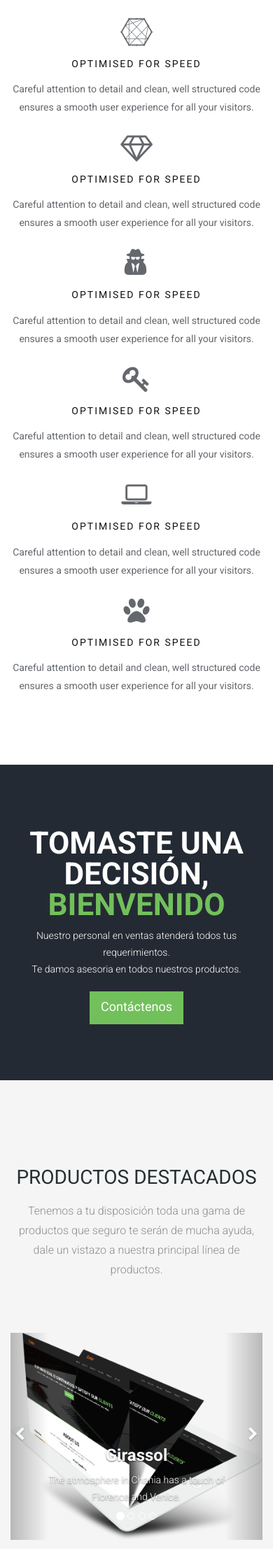
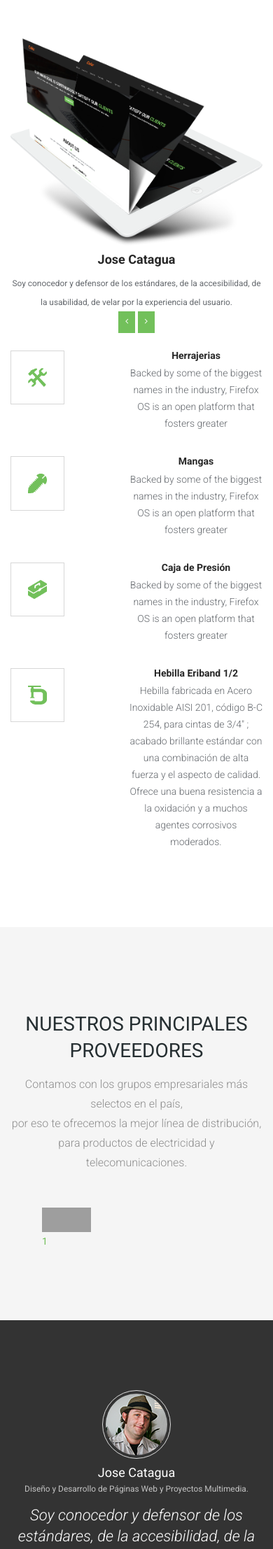
Before and after one commit to Joselo24/Electrosur, a PHP site: page / in a window 390 px wide. Shown: the part 3101-5315 px from the top of the page at 70% size. Run offline with PHP 8.4, Linux system fonts and the light colour scheme; some web fonts are replaced; grey boxes are pictures that could not be loaded.

Commit message:
20/04
trabbajo de hoy

```diff
--- a/css/main.css
+++ b/css/main.css
@@ -760,12 +760,22 @@ img.box-border {
   font-weight: bold;
 }
 
-/*************** Slide Productos Destacados ***************/
+/*************** Carousel Productos Destacados ***************/
 .carousel-inner > .item > img,
 .carousel-inner > .item > a > img {
   width: 100%;
   margin: auto;
 }
+
+/*************** Carousel Proveedores ***************/
+.carousel-inner .active.left { left: -33%; }
+.carousel-inner .next        { left:  33%; }
+.carousel-inner .prev        { left: -33%; }
+.carousel-control.left,.carousel-control.right {background-image:none;}
+.item:not(.prev) {visibility: visible;}
+.item.right:not(.prev) {visibility: hidden;}
+.rightest{ visibility: visible;}
+
 
 
 /* desplegabe menu hover
--- a/index.php
+++ b/index.php
@@ -57,8 +57,8 @@
                             <li class="scroll"><a href="#home" data-section="#home">Inicio</a></li>
                             <li class="scroll"><a href="#about" data-section="#about">Nosostros</a></li>
                             <li class="scroll"><a href="#portfolio" data-section="#portfolio">Productos</a></li>
-                            <li class="scroll"><a href="#services" data-section="#services">Proveedores</a></li>
-                            <li class="scroll"><a href="#features" data-section="#features">Destacados</a></li>
+                            <li class="scroll"><a href="#services" data-section="#services">Destacados</a></li>
+                            <li class="scroll"><a href="#features" data-section="#features">Proveedores</a></li>
                             <li class="scroll"><a href="#contact-area" data-section="#contact-area">Contáctenos</a></li>
                         </ul>
                     </div>
@@ -499,8 +499,100 @@
         </div><!--/.container-->
     </section><!--/#portfolio-->
 
+    <section id="cta2">
+        <div class="container">
+            <div class="text-center">
+                <h2 class="wow fadeInUp" data-wow-duration="300ms" data-wow-delay="0ms">TOMASTE UNA DECISIÓN, <span>BIENVENIDO</span></h2>
+                <p class="wow fadeInUp" data-wow-duration="300ms" data-wow-delay="100ms">Nuestro personal en ventas atenderá todos tus requerimientos. <br/>Te damos asesoria en todos nuestros productos.</p>
+                <p class="wow fadeInUp" data-wow-duration="300ms" data-wow-delay="200ms"><a class="btn btn-primary btn-lg" href="#contact-area">Contáctenos</a></p>
+            </div>
+        </div>
+    </section>
 
     <section id="services" >
+        <div class="container">
+            <div class="section-header">
+                <h2 class="section-title text-center wow fadeInDown">Productos Destacados</h2>
+                <p class="text-center wow fadeInDown">Tenemos a tu disposición toda una gama de productos que seguro te serán de mucha ayuda, <br> dale un vistazo a nuestra principal línea de productos. </p>
+            </div>
+            <div class="row">
+                <div class="col-sm-6 wow fadeInLeft">
+                <!-- Slide Productos Destacados -->
+                    <div id="carousel-testimonial" class="carousel slide text-center" data-ride="carousel">
+                        <!-- Wrapper for slides -->
+                        <div class="carousel-inner" role="listbox">
+                            <div class="item active">
+                                <p><img class="img-responsive" src="images/main-feature.png" alt=""></p>
+                                <h4>Jose Catagua</h5>
+                                <small>Soy conocedor y defensor de los estándares, de la accesibilidad, de la usabilidad, de velar por la experiencia del usuario.</small>
+                            </div>
+                            <div class="item">
+                                <p><img class="img-responsive" src="images/main-feature.png" alt=""></p>
+                                <h4>Louise S. Morgan</h4>
+                                <small>Lorem ipsum dolor sit amet, consectetur adipisicing elit, sed do eiusmod tempor incididunt ut et dolore magna aliqua. Ut enim ad minim veniam</small>
+                            </div>
+                        </div>
+
+                        <!-- Controls -->
+                        <div class="btns">
+                            <a class="btn btn-primary btn-sm" href="#carousel-testimonial" role="button" data-slide="prev">
+                                <span class="fa fa-angle-left" aria-hidden="true"></span>
+                                <span class="sr-only">Previous</span>
+                            </a>
+                            <a class="btn btn-primary btn-sm" href="#carousel-testimonial" role="button" data-slide="next">
+                                <span class="fa fa-angle-right" aria-hidden="true"></span>
+                                <span class="sr-only">Next</span>
+                            </a>
+                        </div>
+                    </div>
+                </div>  <!-- Aqui termina Slide Productos Destacados -->
+
+                <div class="col-sm-6 wow fadeInLeft">
+                    <div class="media service-box wow fadeInRight">
+                        <div class="pull-left">
+                            <img class="box-border img-responsive" src="images/portfolio/icon_herraje.png">
+                        </div>
+                        <div class="media-body">
+                            <h5 class="media-heading">Herrajerias</h5>
+                            <p>Backed by some of the biggest names in the industry, Firefox OS is an open platform that fosters greater</p>
+                        </div>
+                    </div>
+
+                    <div class="media service-box wow fadeInRight">
+                        <div class="pull-left">
+                            <img class="box-border img-responsive" src="images/portfolio/icon_manga.png">
+                        </div>
+                        <div class="media-body">
+                            <h5 class="media-heading">Mangas</h5>
+                            <p>Backed by some of the biggest names in the industry, Firefox OS is an open platform that fosters greater</p>
+                        </div>
+                    </div>
+
+                    <div class="media service-box wow fadeInRight">
+                        <div class="pull-left">
+                            <img class="box-border img-responsive" src="images/portfolio/icon_cajapresion.png">
+                        </div>
+                        <div class="media-body">
+                            <h5 class="media-heading">Caja de Presión</h5>
+                            <p>Backed by some of the biggest names in the industry, Firefox OS is an open platform that fosters greater</p>
+                        </div>
+                    </div>
+
+                    <div class="media service-box wow fadeInRight">
+                        <div class="pull-left">
+                            <img class="box-border img-responsive" src="images/portfolio/icon_hebilla.png">
+                        </div>
+                        <div class="media-body">
+                            <h5 class="media-heading">Hebilla Eriband 1/2</h5>
+                            <p>Hebilla fabricada en Acero Inoxidable AISI 201, código B-C 254, para cintas de 3/4" ; acabado brillante estándar con una combinación de alta fuerza y el aspecto de calidad. Ofrece una buena resistencia a la oxidación y a muchos agentes corrosivos moderados.</p>
+                        </div>
+                    </div>
+                </div>
+            </div>
+        </div>
+    </section><!--/#services Fin Productos Destacados -->
+
+    <section id="features">
         <div class="container">
 
             <div class="section-header">
@@ -508,6 +600,52 @@
                 <p class="text-center wow fadeInDown">Contamos con los grupos empresariales más selectos en el país, <br> por eso te ofrecemos la mejor línea de distribución, para productos de electricidad y telecomunicaciones.</p>
             </div>
 
+<!-- Proveedores Principales -->
+<div class="container">
+    <div class="col-md-12">
+        <div class="carousel slide" id="myCarousel">
+          <div class="carousel-inner">
+                <div class="item active">
+                  <div class="col-lg-4 col-xs-4 col-md-4 col-sm-4">
+                  <a href="#"><img src="http://lorempixel.com/400/200/sports" class="img-responsive">1</a></div>
+                </div>
+                <div class="item">
+                  <div class="col-lg-4 col-xs-4 col-md-4 col-sm-4">
+                  <a href="#"><img src="http://lorempixel.com/400/200/" class="img-responsive">2</a></div>
+                </div>
+                <div class="item">
+                  <div class="col-lg-4 col-xs-4 col-md-4 col-sm-4">
+                  <a href="#"><img src="http://lorempixel.com/400/200/sports" class="img-responsive">3</a></div>
+                </div>
+                <div class="item">
+                  <div class="col-lg-4 col-xs-4 col-md-4 col-sm-4">
+                  <a href="#"><img src="http://lorempixel.com/400/200/" class="img-responsive">4</a></div>
+                </div>
+                <div class="item">
+                  <div class="col-lg-4 col-xs-4 col-md-4 col-sm-4">
+                  <a href="#"><img src="http://lorempixel.com/400/200/sports" class="img-responsive">5</a></div>
+                </div>
+                <div class="item">
+                  <div class="col-lg-4 col-xs-4 col-md-4 col-sm-4">
+                  <a href="#"><img src="http://lorempixel.com/400/200/" class="img-responsive">6</a></div>
+                </div>
+                <div class="item">
+                  <div class="col-lg-4 col-xs-4 col-md-4 col-sm-4">
+                  <a href="#"><img src="http://lorempixel.com/400/200/sports" class="img-responsive">7</a></div>
+                </div>
+                <div class="item">
+                  <div class="col-lg-4 col-xs-4 col-md-4 col-sm-4">
+                  <a href="#"><img src="http://lorempixel.com/400/200/" class="img-responsive">8</a></div>
+                </div>
+          </div>
+          <a class="left carousel-control" href="#myCarousel" data-slide="prev"><i class="glyphicon glyphicon-chevron-left"></i></a>
+          <a class="right carousel-control" href="#myCarousel" data-slide="next"><i class="glyphicon glyphicon-chevron-right"></i></a>
+        </div>
+    </div>
+</div>
+
+
+            <!--
             <div class="row">
                 <div class="features">
                     <div class="col-sm-6 col-md-3 col-lg-3 wow fadeInUp" data-wow-duration="300ms" data-wow-delay="0ms">
@@ -591,140 +729,10 @@
                     </div>
 
                 </div>
-            </div><!--/.row-->
+            </div>  /.row-->
+
         </div><!--/.container-->
-    </section><!--/#services-->
-
-     <section id="cta2">
-        <div class="container">
-            <div class="text-center">
-                <h2 class="wow fadeInUp" data-wow-duration="300ms" data-wow-delay="0ms">TOMASTE UNA DECISIÓN, <span>BIENVENIDO</span></h2>
-                <p class="wow fadeInUp" data-wow-duration="300ms" data-wow-delay="100ms">Nuestro personal en ventas atenderá todos tus requerimientos. <br/>Te damos asesoria en todos nuestros productos.</p>
-                <p class="wow fadeInUp" data-wow-duration="300ms" data-wow-delay="200ms"><a class="btn btn-primary btn-lg" href="#contact-area">Contáctenos</a></p>
-            </div>
-        </div>
-    </section>
-
-
-
-    <section id="features">
-        <div class="container">
-            <div class="section-header">
-                <h2 class="section-title text-center wow fadeInDown">Productos Destacados</h2>
-                <p class="text-center wow fadeInDown">Tenemos a tu disposición toda una gama de productos que seguro te serán de mucha ayuda, <br> dale un vistazo a nuestra principal línea de productos. </p>
-            </div>
-            <div class="row">
-                <div class="col-sm-6 wow fadeInLeft">
-
-                <!-- Slide Productos Destacados -->
-                <br>
-                  <div id="myCarousel" class="carousel slide" data-ride="carousel" style="background-color: transparent;">
-                    <!-- Indicators -->
-                    <ol class="carousel-indicators">
-                      <li data-target="#myCarousel" data-slide-to="0" class="active"></li>
-                      <li data-target="#myCarousel" data-slide-to="1"></li>
-                      <li data-target="#myCarousel" data-slide-to="2"></li>
-                      <li data-target="#myCarousel" data-slide-to="3"></li>
-                    </ol>
-
-                    <!-- Wrapper for slides -->
-                    <div class="carousel-inner" role="listbox">
-
-                      <div class="item active">
-                        <img src="images/main-feature.png" alt="Girasol">
-                        <div class="carousel-caption">
-                          <h3 style="color: white;">Girassol</h3>
-                          <p>The atmosphere in Chania has a touch of Florence and Venice.</p>
-                        </div>
-                      </div>
-
-                      <div class="item">
-                        <img src="images/main-feature.png" alt="Chania">
-                        <div class="carousel-caption">
-                          <h3>Chania</h3>
-                          <p>The atmosphere in Chania has a touch of Florence and Venice.</p>
-                        </div>
-                      </div>
-
-                      <div class="item">
-                        <img src="images/main-feature.png" alt="Rosa" >
-                        <div class="carousel-caption">
-                          <h3>Rosa</h3>
-                          <p>Beatiful flowers in Kolymbari, Crete.</p>
-                        </div>
-                      </div>
-
-                      <div class="item">
-                        <img src="images/main-feature.png" alt="Flower">
-                        <div class="carousel-caption">
-                          <h3>Flowers</h3>
-                          <p>Beatiful flowers in Kolymbari, Crete.</p>
-                        </div>
-                      </div>
-
-                    </div>
-
-                    <!-- Left and right controls -->
-                    <a class="left carousel-control" href="#myCarousel" role="button" data-slide="prev">
-                      <span class="fa fa-chevron-left" aria-hidden="true" style="padding-top: 250%; padding-right: 50%; padding-bottom: 250%; "></span>
-                      <span class="sr-only">Previous</span>
-                    </a>
-                    <a class="right carousel-control" href="#myCarousel" role="button" data-slide="next">
-                      <span class="fa fa-chevron-right" aria-hidden="true" style="padding-top: 250%; padding-left: 50%; padding-bottom: 250%; "></span>
-                      <span class="sr-only">Next</span>
-                    </a>
-                  </div>
-
-
-                   <!-- Aqui termina los Slides <img class="img-responsive" src="images/main-feature.png" alt=""> -->
-
-                </div>
-                <div class="col-sm-6">
-                    <div class="media service-box wow fadeInRight">
-                        <div class="pull-left">
-                            <img class="box-border img-responsive" src="images/portfolio/icon_herraje.png">
-                        </div>
-                        <div class="media-body">
-                            <h4 class="media-heading">Herrajerias</h4>
-                            <p>Backed by some of the biggest names in the industry, Firefox OS is an open platform that fosters greater</p>
-                        </div>
-                    </div>
-
-                    <div class="media service-box wow fadeInRight">
-                        <div class="pull-left">
-                            <img class="box-border img-responsive" src="images/portfolio/icon_manga.png">
-                        </div>
-                        <div class="media-body">
-                            <h4 class="media-heading">Mangas</h4>
-                            <p>Backed by some of the biggest names in the industry, Firefox OS is an open platform that fosters greater</p>
-                        </div>
-                    </div>
-
-                    <div class="media service-box wow fadeInRight">
-                        <div class="pull-left">
-                            <img class="box-border img-responsive" src="images/portfolio/icon_cajapresion.png">
-                        </div>
-                        <div class="media-body">
-                            <h4 class="media-heading">Caja de Presión</h4>
-                            <p>Backed by some of the biggest names in the industry, Firefox OS is an open platform that fosters greater</p>
-                        </div>
-                    </div>
-
-                    <div class="media service-box wow fadeInRight">
-                        <div class="pull-left">
-                            <img class="box-border img-responsive" src="images/portfolio/icon_hebilla.png">
-                        </div>
-                        <div class="media-body">
-                            <h4 class="media-heading">Hebilla Eriband 1/2</h4>
-                            <p>Hebilla fabricada en Acero Inoxidable AISI 201, código B-C 254, para cintas de 3/4" ; acabado brillante estándar con una combinación de alta fuerza y el aspecto de calidad. Ofrece una buena resistencia a la oxidación y a muchos agentes corrosivos moderados.</p>
-                        </div>
-                    </div>
-                </div>
-            </div>
-        </div>
-    </section>
-
-
+    </section>  <!--/#features Principales Proveedores -->
 
     <!--<section id="portfolio">
         <div class="container">
@@ -850,13 +858,12 @@
     <!--</section><!--/#portfolio-->
 
 
-
     <section id="testimonial">
         <div class="container">
             <div class="row">
                 <div class="col-sm-8 col-sm-offset-2">
 
-                <div id="carousel-testimonial" class="carousel slide text-center" data-ride="carousel">
+                    <div id="carousel-testimonial" class="carousel slide text-center" data-ride="carousel">
                         <!-- Wrapper for slides -->
                         <div class="carousel-inner" role="listbox">
                             <div class="item active">
@@ -889,8 +896,6 @@
             </div>
         </div>
     </section><!--/#testimonial-->
-
-
 
     <section id="contact-area">
         <div class="container">
--- a/js/main.js
+++ b/js/main.js
@@ -175,5 +175,28 @@ jQuery(function($) {'use strict';
 		social_tools: false
 	});
 
+	//Carousel Provedores Principales
+	$('#myCarousel').carousel({
+  		interval: 40000
+	});
+
+	$('.carousel .item').each(function(){
+	  var next = $(this).next();
+	  if (!next.length) {
+	    next = $(this).siblings(':first');
+	  }
+	  next.children(':first-child').clone().appendTo($(this));
+
+	  if (next.next().length>0) {
+
+	      next.next().children(':first-child').clone().appendTo($(this)).addClass('rightest');
+
+	  }
+	  else {
+	      $(this).siblings(':first').children(':first-child').clone().appendTo($(this));
+
+	  }
+	});
+
 
 });
--- a/productos/miniposte.html
+++ b/productos/miniposte.html
@@ -19,7 +19,7 @@
     <li class="active"><a data-toggle="tab" href="#deta">Detalle</a></li>
     <!-- <li><a data-toggle="tab" href="#detalle">Detalle</a></li> -->
     <li><a data-toggle="tab" href="#espe">Especificaciones</a></li>
-    <li><a data-toggle="tab" href="#docu"><i style="font-size:18px;" class="fa fa-download"></i> Documentos</a></li>
+    <li><a target="_blank" href="../fichas/Miniposte.pdf"><i style="font-size:18px;" class="fa fa-download"></i> Ficha Técnica</a></li>
   </ul>
 
   <div class="tab-content">
@@ -86,10 +86,6 @@
       </div>
     </div>
 
-    <div id="docu" class="tab-pane fade">
-    <br>
-      <embed src="../fichas/Miniposte.pdf" style="width: 100%; height: 800px;">
-    </div>
   </div>
 </div>
 
```
